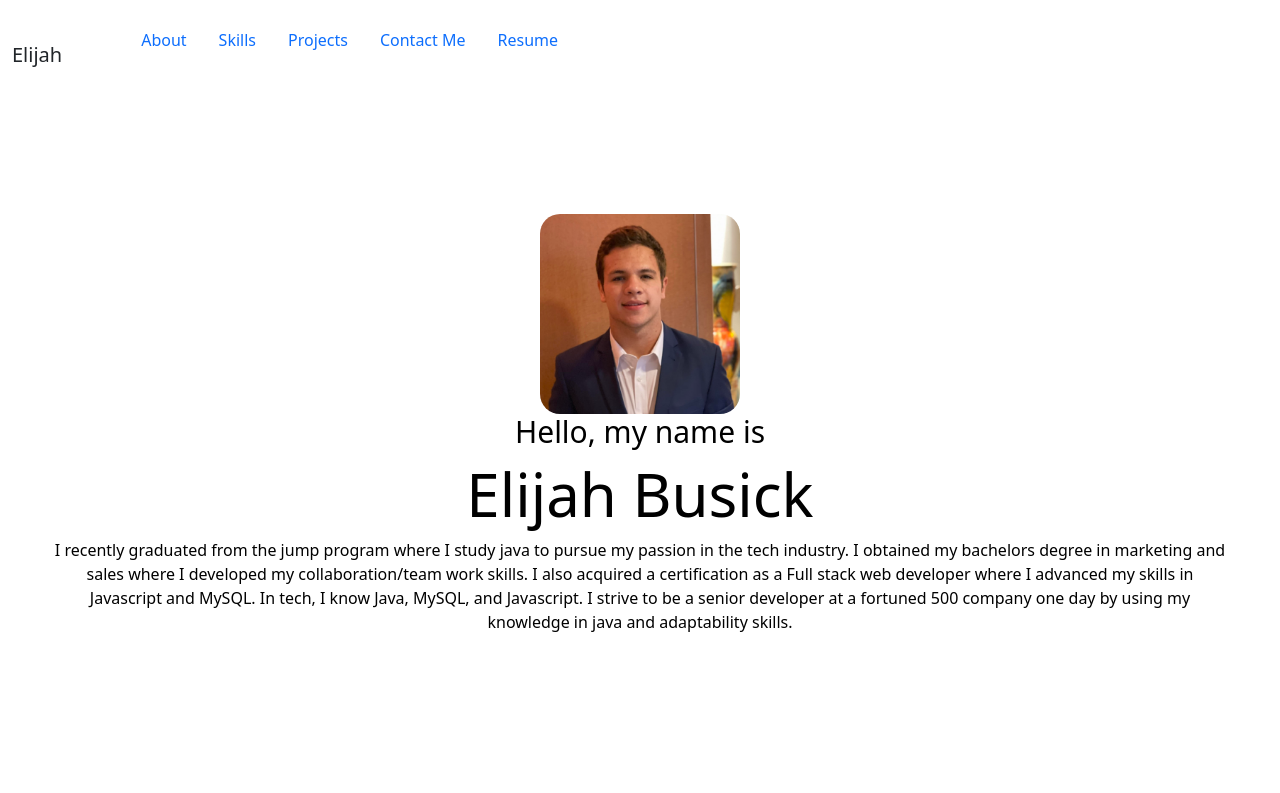
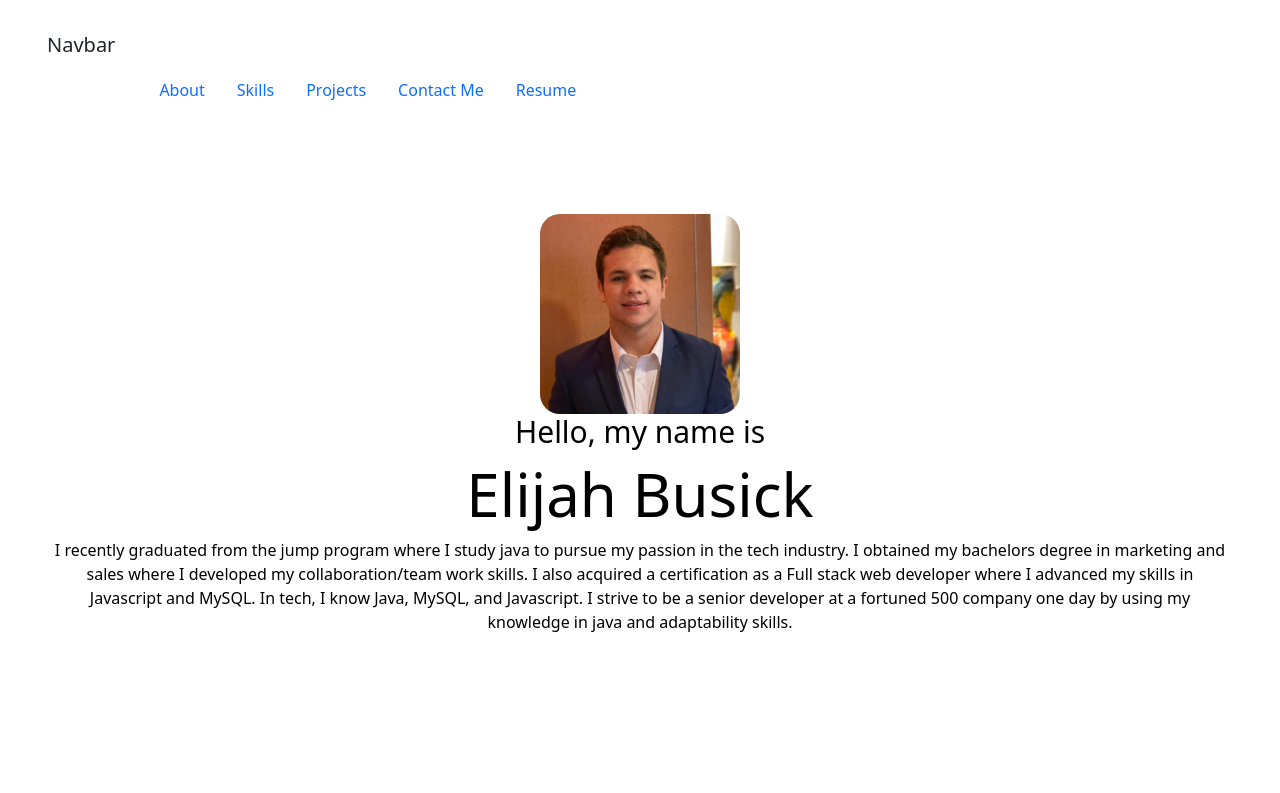
Before and after one commit to Elijahb22/the-portfolio, a React (Create React App) app: page / in a window 1280 px wide. Shown: the top 793 px of the page. Built offline with nearby package versions, Linux system fonts and the light colour scheme.

Commit message:
fixing structure of page

```diff
--- a/src/components/Nav/nav.js
+++ b/src/components/Nav/nav.js
@@ -4,12 +4,12 @@ const nav = () => {
 
   return (
     <div className='nav'>
-            <nav class="navbar bg-body-tertiary">
-                <div class="container-fluid">
-                    <span class="navbar-brand mb-0 h1">Elijah</span>
-                </div>
-            </nav>
             <div className='nav-w'>
+                <nav class="navbar bg-body-tertiary">
+                    <div class="container-fluid">
+                        <span class="navbar-brand mb-0 h1">Navbar</span>
+                    </div>
+                </nav>
                 <ul class="nav justify-content-end">
                     <li class="nav-item">
                         <a class="nav-link active" aria-current="page" href="#about">About</a>
```
